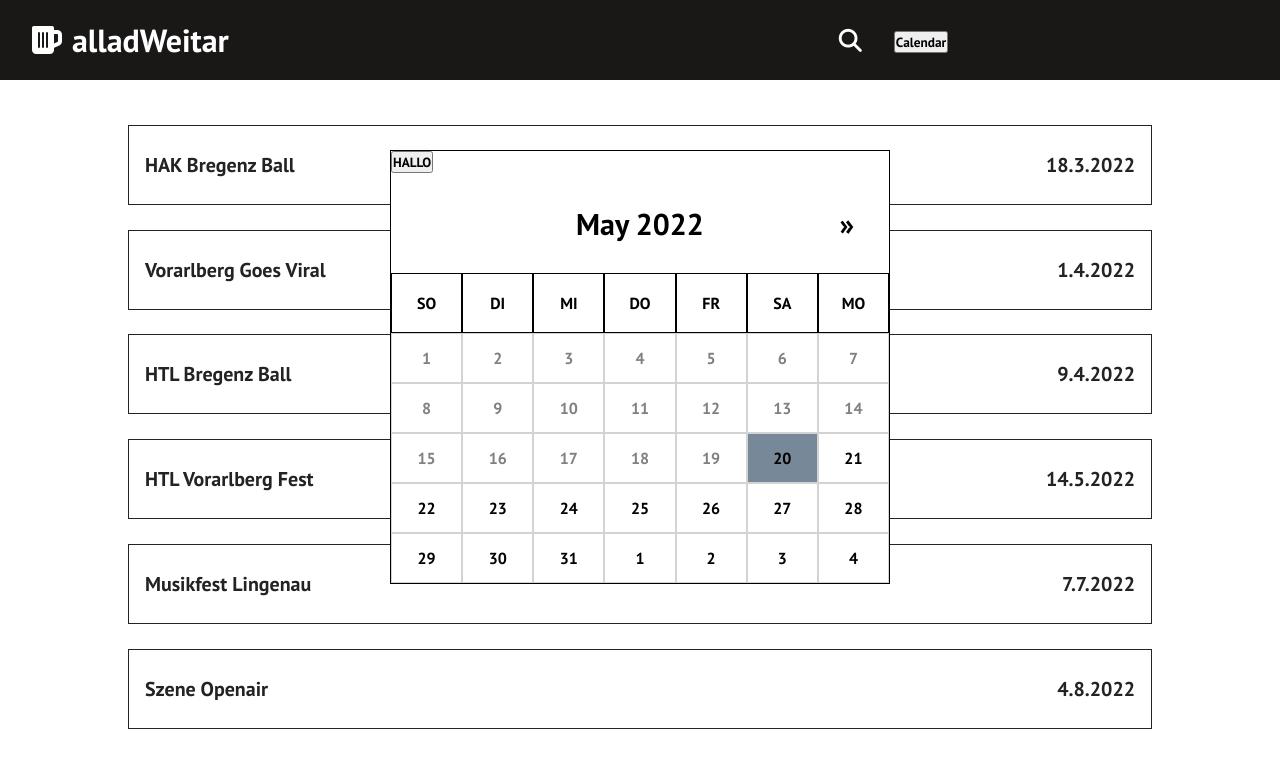
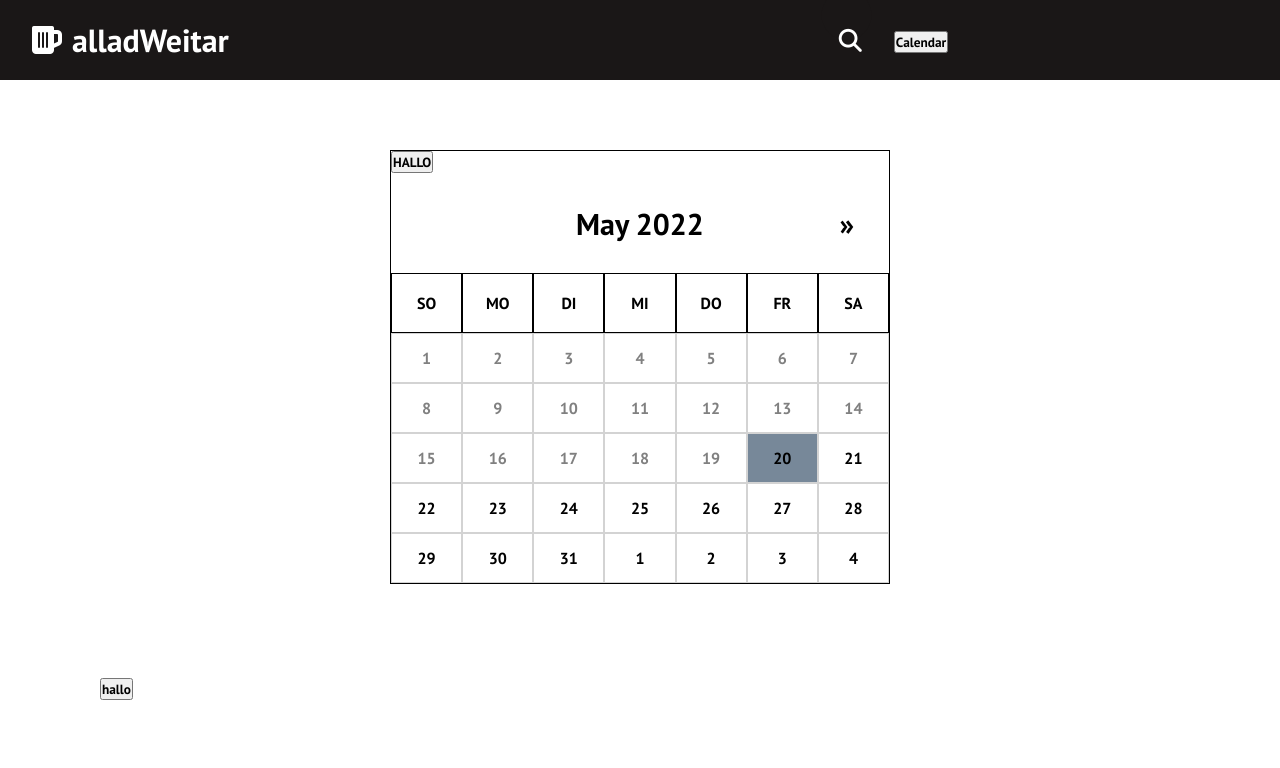
Before and after one commit to EricReinprecht/alladWeitar, a React (Create React App) app: page / in a window 1280 px wide. Both pictures are taken after a click on the button "Calendar". Shown: the top 768 px of the page. Built offline with nearby package versions, Linux system fonts and the light colour scheme.

Commit message:
date filter goht

```diff
--- a/package.json
+++ b/package.json
@@ -8,6 +8,7 @@
     "@testing-library/react": "^13.1.1",
     "@testing-library/user-event": "^13.5.0",
     "moment": "^2.29.3",
+    "moment-timezone": "^0.5.34",
     "react": "^18.1.0",
     "react-dom": "^18.1.0",
     "react-moment": "^1.1.2",
--- /dev/null
+++ b/src/components/Calendar/Background.js
@@ -0,0 +1,17 @@
+import React from 'react'
+
+export default function Background() {
+
+    function closeCalendar(){
+        let calendar = document.getElementsByClassName("calendar")[0];
+        let calendarBackground = document.getElementsByClassName("calendar-background")[0];
+        calendar.style.display = 'none';
+        calendarBackground.style.display = 'none';
+    }
+
+  return (
+    <>
+        <div className='calendar-background' onClick={() => closeCalendar()}></div>
+    </>
+  )
+}
--- a/src/components/Calendar/Calendar.js
+++ b/src/components/Calendar/Calendar.js
@@ -5,44 +5,32 @@ import buildCalendar from './Build';
 import dayStyles, { beforeToday } from './Styles';
 import Header from './Header';
 import Weekdays from './Weekdays';
+import Background from './Background';
+
 
 export default function Calendar(props) {
 
-
     const [calendar, setCalendar] = useState([]);
 
-    let selectedDates = [];
+
 
 
     useEffect(() => {
         setCalendar(buildCalendar(props.value));
     }, [props.value])
 
-    function selectDates(){
-        selectedDates.push(props.value);
-
-        selectedDates.forEach(date => {
-            console.log(date)
-        });
-
-        console.log(selectedDates)
-    }
-
-    function closeCalendar(){
-        let calendar = document.getElementsByClassName("calendar")[0];
-        let calendarBackground = document.getElementsByClassName("calendar-background")[0];
-        calendar.style.display = 'none';
-        calendarBackground.style.display = 'none';
+    function selectDates(date){
+        props.selectedDates.pop()
+        props.selectedDates.push(date)
+        console.log(props.selectedDates[0])
     }
 
 
-
   return (
-
     <>
-    <div className='calendar-background' onClick={() => closeCalendar()}></div>
+        <Background/>
         <div className='calendar'>
-        <button onClick={() => selectDates()}>HALLO</button>
+        <button onClick={() => selectDates(props.value.format("D.M.YYYY"))}>HALLO</button>
            <Header value={props.value} setValue={props.setValue} />
            <Weekdays />
            <div className='body'>
@@ -55,9 +43,7 @@ export default function Calendar(props) {
                        ))}
                </div>))}
            </div>
-
         </div>
-
     </>
   )
 }
--- a/src/components/Calendar/Weekdays.js
+++ b/src/components/Calendar/Weekdays.js
@@ -5,12 +5,12 @@ export default function Weekdays() {
     <>
         <div className='weekdays'>
           <div className='weekday'>SO</div>
+          <div className='weekday'>MO</div>
           <div className='weekday'>DI</div>
           <div className='weekday'>MI</div>
           <div className='weekday'>DO</div>
           <div className='weekday'>FR</div>
           <div className='weekday'>SA</div>
-            <div className='weekday'>MO</div>
         </div>
     </>
   )
--- a/src/components/ContentList.js
+++ b/src/components/ContentList.js
@@ -3,13 +3,16 @@ import Content from './Content'
 import Fester from './Fester.json'
 import './ContentList.css'
 
-export default function ContentList() {
+export default function ContentList(props) {
 
     let content = [];
 
     let displayContent = () => {
         Fester.forEach(fest => {
-            content.push(<Content name={fest.name} date={fest.fest[0].date} id={fest.id}/>);
+            if(fest.fest[0].date===props.selectedDates){
+                content.push(<Content name={fest.name} date={fest.fest[0].date} id={fest.id}/>);
+            }
+
         });
     }
 
--- a/src/components/pages/Home.css
+++ b/src/components/pages/Home.css
@@ -10,3 +10,10 @@
     display: flex;
     justify-content: center;
 }
+
+.hallo{
+    position: absolute;
+    bottom: 100px;
+    left: 100px;
+    z-index: 100;
+}
--- a/src/components/pages/Home.js
+++ b/src/components/pages/Home.js
@@ -1,25 +1,37 @@
-import React, { useState } from 'react'
+import React, { useState, useReducer } from 'react'
 import '../../App.css'
 import Calendar from '../Calendar/Calendar'
 import ContentList from '../ContentList'
 import'./Home.css'
 import moment from 'moment'
 
+function reducer(state, action){}
 
 export default function Home() {
 
   const [value, setValue] = useState(moment());
+  const [selectedDates, setDates] = useState([]);
+  const [fest, setFest] = useState();
+  const [state, dispatch] = useReducer(reducer, "selectedDates");
+
+  let halloo = <ContentList selectedDates={"18.3.2022"}/>
+
+  function hallo(){
+    setFest(<ContentList selectedDates={selectedDates[0]}/>)
+
+  }
 
   return (
     <>
       <div className='home-page'>
         <div className='contentList-container'>
-          <ContentList />
+          {fest}
         </div>
         <div className='calendar-container'>
-          <Calendar value={value} setValue={setValue}/>
+          <Calendar value={value} setValue={setValue} selectedDates={selectedDates} setDates={setDates}/>
         </div>
       </div>
+      <button className="hallo" onClick={() => hallo()}>hallo</button>
     </>
     )
 }
```
Also changed, not shown: 1 other file (tests, documents, lock files or other folders). Lines whose indentation alone changed are shown as unchanged.
